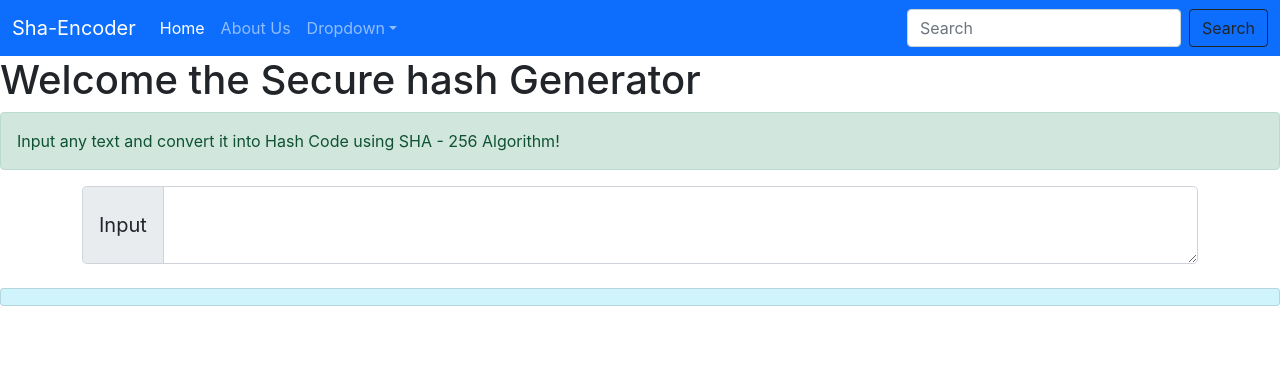
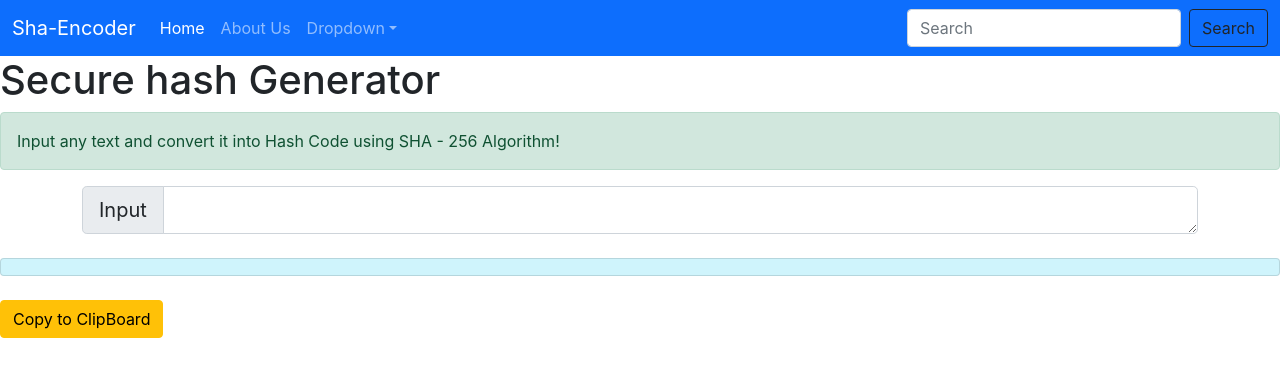
Before and after one commit to phadkesharan/sha-encoder, a React (Create React App) app: page / in a window 1280 px wide. Shown: the top 376 px of the page. Built offline with nearby package versions, Linux system fonts and the light colour scheme.

Commit message:
added copy to clipBoard button
Final changes

```diff
--- a/src/components/Heading.js
+++ b/src/components/Heading.js
@@ -3,7 +3,7 @@ import React from 'react'
 export default function Heading() {
     return (
         <div>
-            <h1>Welcome the Secure hash Generator</h1>
+            <h1>Secure hash Generator</h1>
             <div class="alert alert-success" role="alert">
                 Input any text and convert it into Hash Code using SHA - 256 Algorithm!
             </div>
--- a/src/components/TextArea.js
+++ b/src/components/TextArea.js
@@ -1,11 +1,11 @@
 import React from 'react'
-import { sha256, sha224 } from 'js-sha256';
+import { sha256 } from 'js-sha256';
 
 export default function TextArea(props) {
 
     const onChange = (event) => {
         console.log(event.target.value);
-        if(event.target.value == ''){
+        if(event.target.value === ''){
             props.setResult("Write something!!")
         }
         else{
@@ -15,18 +15,23 @@ export default function TextArea(props) {
 
     }
 
+    const copyText = () =>{
+        navigator.clipboard.writeText(props.result);
+    }
+
     return (
         <div>
             <div className="container mb-3 my-3">
                 <div className="input-group input-group-lg ">
                     <span className="input-group-text" id="inputGroup-sizing-lg">Input</span>
-                    <textarea rows="2" id="inputText" type="text" onChange={onChange} className="form-control" aria-label="Sizing example input" aria-describedby="inputGroup-sizing-lg" />
+                    <textarea rows="1" id="inputText" type="text" onChange={onChange} className="form-control" aria-label="Sizing example input" aria-describedby="inputGroup-sizing-lg" />
                 </div>
             </div>
 
             <ul class="list-group mb-4 my-4 -lg">
                 <li class="list-group-item list-group-item-info">{props.result}</li>
             </ul>
+            <button type="button" onClick={copyText} class="btn btn-warning">Copy to ClipBoard</button>
 
         </div>
     )
```
